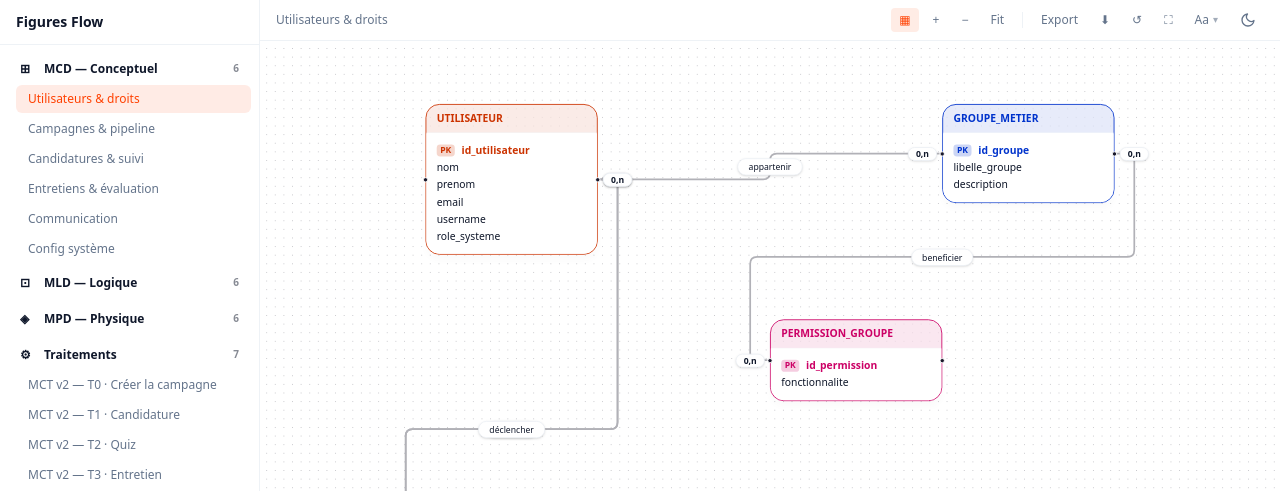
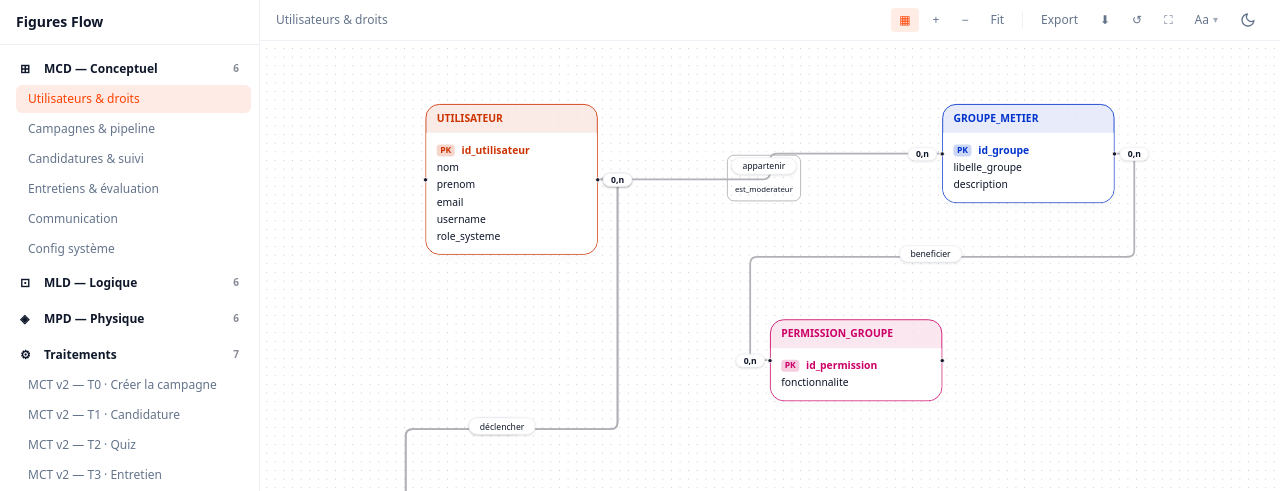
Before and after one commit to doucie/synelia_quizapp, a React (Vite) app in the folder z_mémoire/figures_flow/: page / in a window 1280 px wide. Shown: the top 491 px of the page. Built offline with nearby package versions, Linux system fonts and the light colour scheme; a web font is replaced by a local one.

Commit message:
feat(mcd): association attributes with unified container
- Add attributes field to RelationshipEdgeData
- Unified container: border visible only when attributes exist
- Label pill (two) and attributes (three) in same flex column
- est_moderateur added as attribute of appartenir association

```diff
--- a/z_mémoire/figures_flow/src/components/Edges/RelationshipEdge.tsx
+++ b/z_mémoire/figures_flow/src/components/Edges/RelationshipEdge.tsx
@@ -230,24 +230,42 @@ export default function RelationshipEdge({
             <span className={badgeClass}>{data.cardTo}</span>
           </div>
         )}
-        {data?.label && (
+        {(data?.label || (data?.attributes && data.attributes.length > 0)) && (() => {
+          const hasAttributes = data?.attributes && data.attributes.length > 0
+          return (
             <div
               style={{
                 position: 'absolute',
                 left: labelX - 50,
                 top: labelY - 14,
-              width: 100,
-              height: 28,
                 display: 'flex',
+                flexDirection: 'column',
                 alignItems: 'center',
-              justifyContent: 'center',
+                border: hasAttributes ? '1px solid var(--xy-edge-stroke-default)' : 'none',
+                borderRadius: 8,
+                padding: hasAttributes ? '2px 4px' : 0,
               }}
             >
+              {data?.label && (
                 <span className="inline-flex items-center justify-center rounded-full border border-border bg-background px-3 py-1 text-[10px] leading-none text-foreground shadow-sm">
                   {data.label}
                 </span>
+              )}
+              {hasAttributes && (
+                <div style={{ padding: '2px 0' }}>
+                  {data.attributes!.map((attr) => (
+                    <span
+                      key={attr}
+                      className="text-[9px] text-foreground"
+                    >
+                      {attr}
+                    </span>
+                  ))}
                 </div>
               )}
+            </div>
+          )
+        })()}
         {popover && (
           <div
             ref={popoverRef}
--- a/z_mémoire/figures_flow/src/diagrams/nouveau/mcd/utilisateurs_droits.ts
+++ b/z_mémoire/figures_flow/src/diagrams/nouveau/mcd/utilisateurs_droits.ts
@@ -72,7 +72,7 @@ export const utilisateursDroits: DiagramDefinition = {
       source: 'utilisateur',
       target: 'groupe_metier',
       type: 'relationship',
-      data: { label: 'appartenir', cardFrom: '0,n', cardTo: '0,n' },
+      data: { label: 'appartenir', cardFrom: '0,n', cardTo: '0,n', attributes: ['est_moderateur'] },
     },
     {
       id: 'e-beneficier-groupe-perm',
--- a/z_mémoire/figures_flow/src/types/index.ts
+++ b/z_mémoire/figures_flow/src/types/index.ts
@@ -58,6 +58,7 @@ export interface RelationshipEdgeData {
   isStrong?: boolean
   isDashed?: boolean
   diagramId?: string
+  attributes?: string[]
 }
 
 export type RelationshipEdge = Edge<RelationshipEdgeData>
```
Lines whose indentation alone changed are shown as unchanged.
